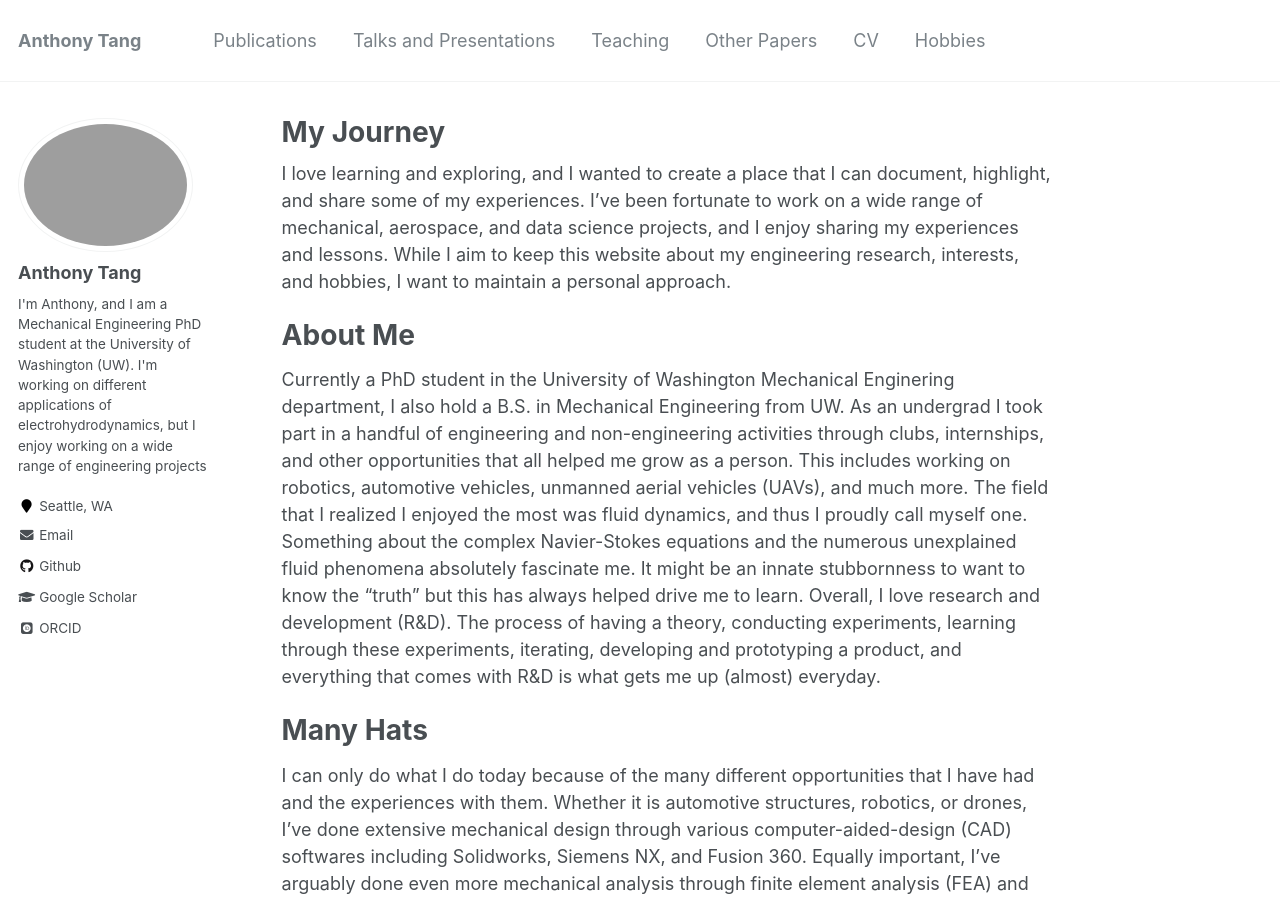
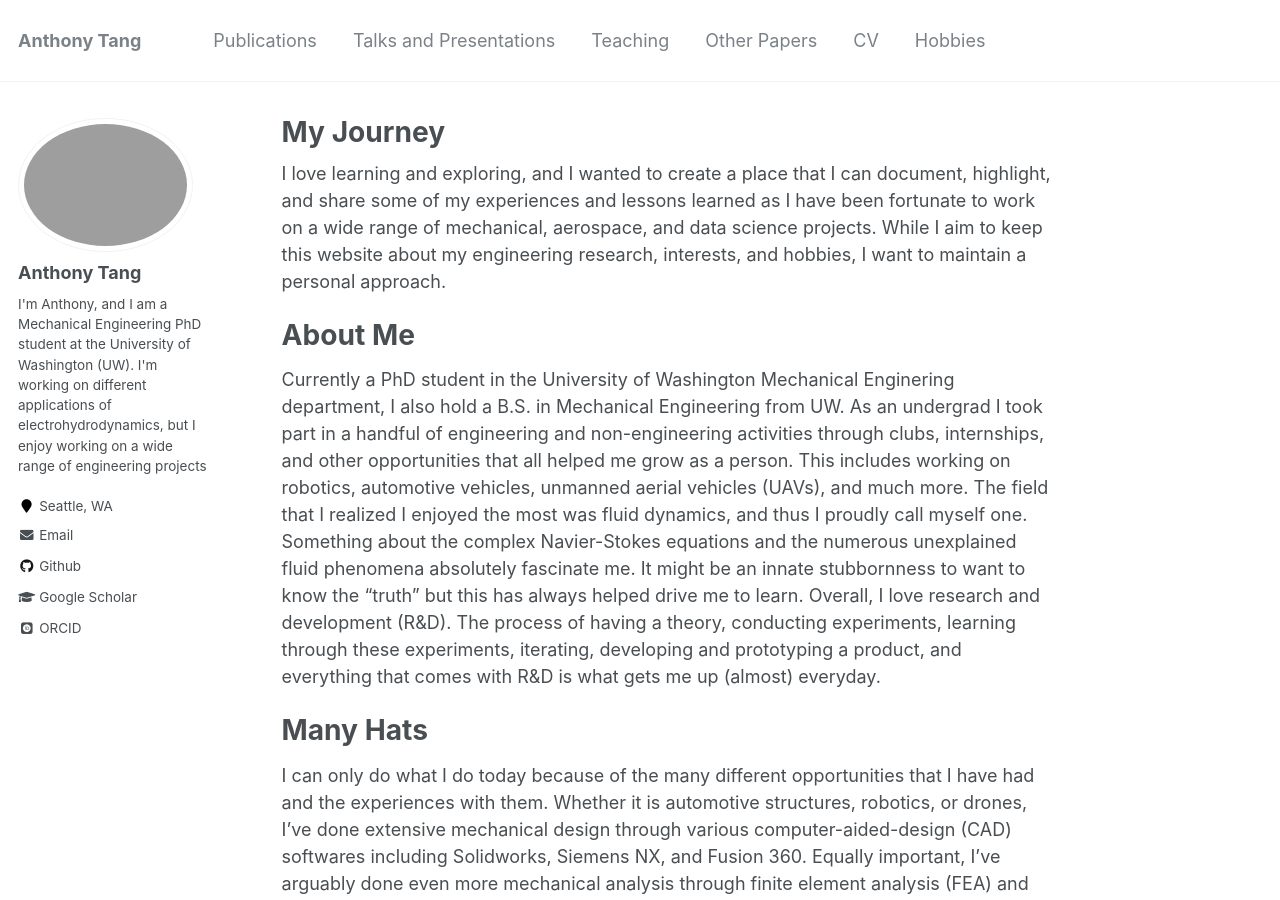
Before and after one commit to antang808/academic, a Jekyll site: the page built from _pages/about.md, in a window 1280 px wide and 900 px high. Built offline with Jekyll 4.4.1, drawn with Linux system fonts in a browser that asks for light colours; some web fonts are replaced.

Commit message:
Update about.md

```diff
--- a/_pages/about.md
+++ b/_pages/about.md
@@ -8,7 +8,7 @@ redirect_from:
   - /about.html
 ---
 
-I love learning and exploring, and I wanted to create a place that I can document, highlight, and share some of my experiences.  I've been fortunate to work on a wide range of mechanical, aerospace, and data science projects, and I enjoy sharing my experiences and lessons.  While I aim to keep this website about my engineering research, interests, and hobbies, I want to maintain a personal approach.
+I love learning and exploring, and I wanted to create a place that I can document, highlight, and share some of my experiences and lessons learned as I have been fortunate to work on a wide range of mechanical, aerospace, and data science projects.  While I aim to keep this website about my engineering research, interests, and hobbies, I want to maintain a personal approach.
 
 About Me
 ======
```
